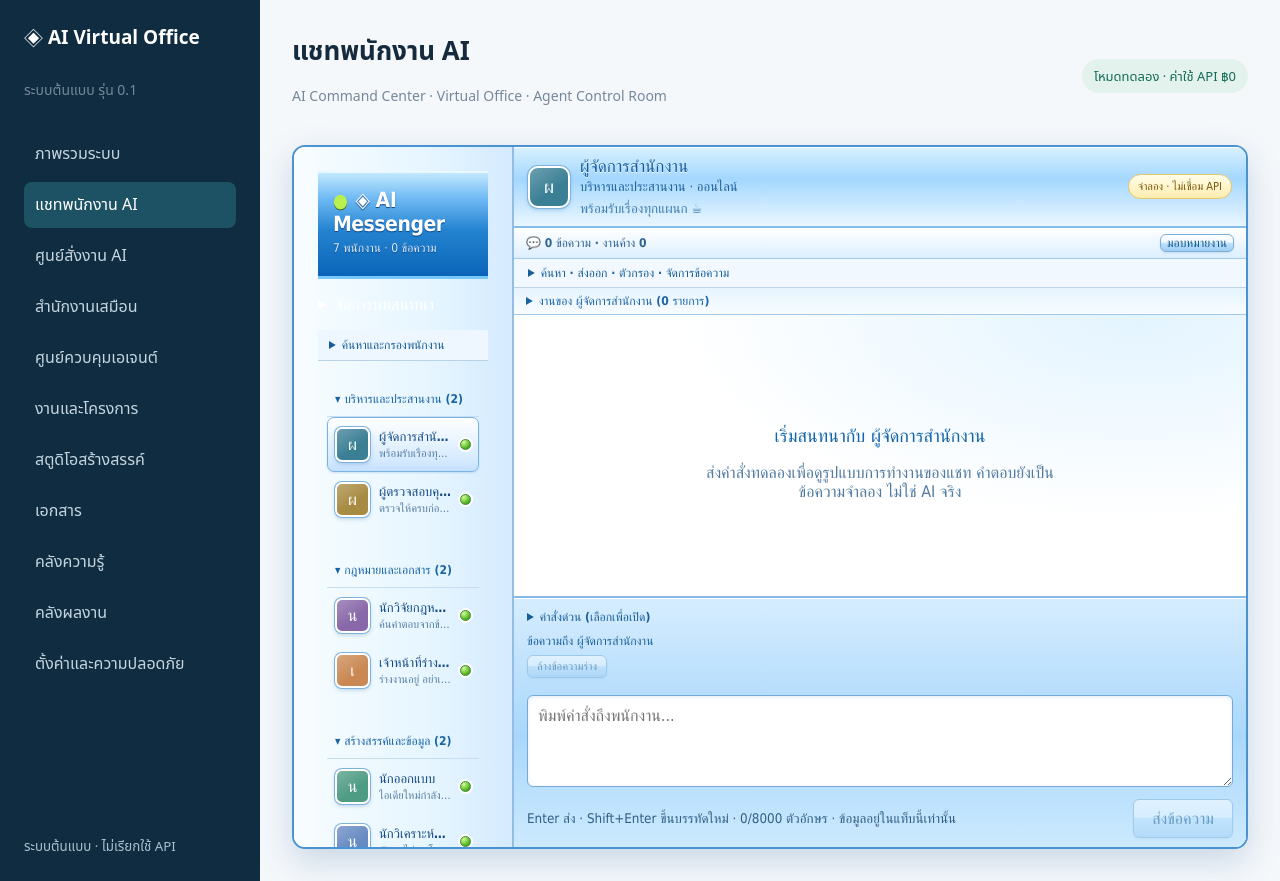
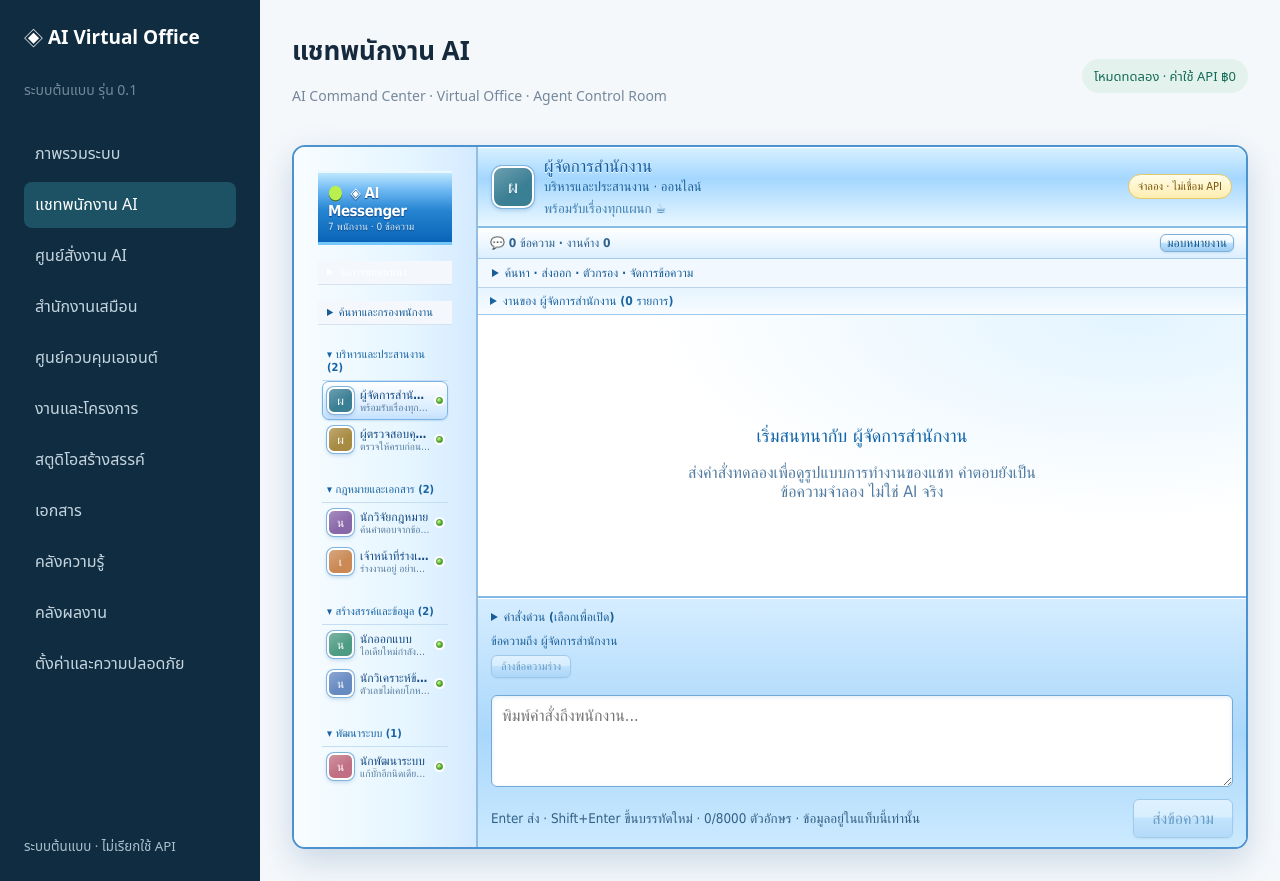
Before and after one commit to lnwlawyer/ai-virtual-office, a React (Vite) app: page / in a window 1280 px wide. Both pictures are taken after a click on the button "แชทพนักงาน AI". Built offline with nearby package versions, Linux system fonts and the light colour scheme; no server answers.

Commit message:
style: reduce sidebar to 184px and compact employee rows and tools

```diff
--- a/src/messenger-dashboard.css
+++ b/src/messenger-dashboard.css
@@ -125,3 +125,29 @@
  .msn-roster-filters>summary{padding:7px 10px}
  .msn-message{max-width:94%}
 }
+
+
+/* Compact employee sidebar: keep the roster prominent, tools optional. */
+@media(min-width:761px){
+ .msn-shell{grid-template-columns:minmax(0,184px) minmax(0,1fr)}
+ .msn-roster{max-width:184px;min-width:0}
+}
+.msn-title{padding:9px 10px;gap:1px}
+.msn-title strong{font-size:15px}
+.msn-title small{font-size:10px}
+.msn-roster-management,.msn-roster-filters{background:#f4f8fd;border-bottom:1px solid #d5e2ef;font-size:11px}
+.msn-roster-management>summary,.msn-roster-filters>summary{padding:5px 9px;font-size:11px;font-weight:600;cursor:pointer}
+.msn-roster-management .msn-roster-tools{padding:5px 7px;gap:4px}
+.msn-roster-management .msn-roster-tools button{font-size:10px;padding:4px 6px}
+.msn-group{padding:1px 4px}
+.msn-group-toggle{padding:6px 5px;font-size:11px}
+.msn-contact{padding:5px 4px;gap:6px}
+.msn-contact .msn-avatar{width:27px;height:27px;border-radius:7px;font-size:12px}
+.msn-contact-text strong{font-size:12px}
+.msn-contact-text small{font-size:10px;margin-top:0}
+.msn-contact .msn-presence{height:7px;width:7px}
+.msn-contact .msn-chat-count,.msn-contact .msn-draft-marker,.msn-contact .msn-badge{font-size:9px;padding:1px 3px}
+@media(max-width:760px){
+ .msn-roster{max-height:200px}
+ .msn-title{padding:8px 10px}
+}
```
